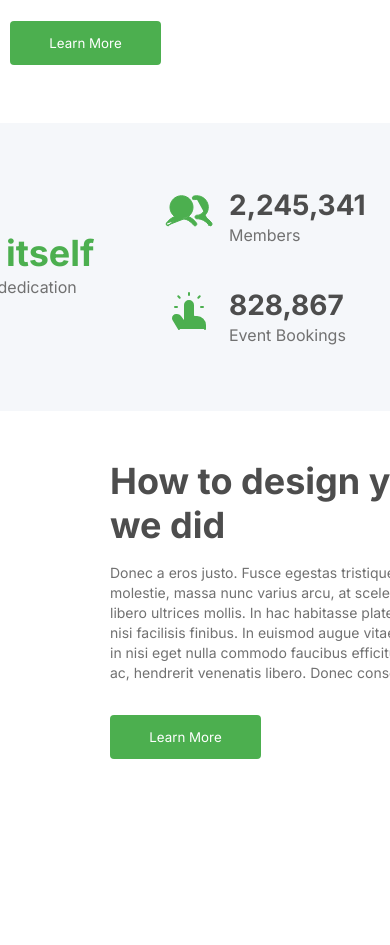
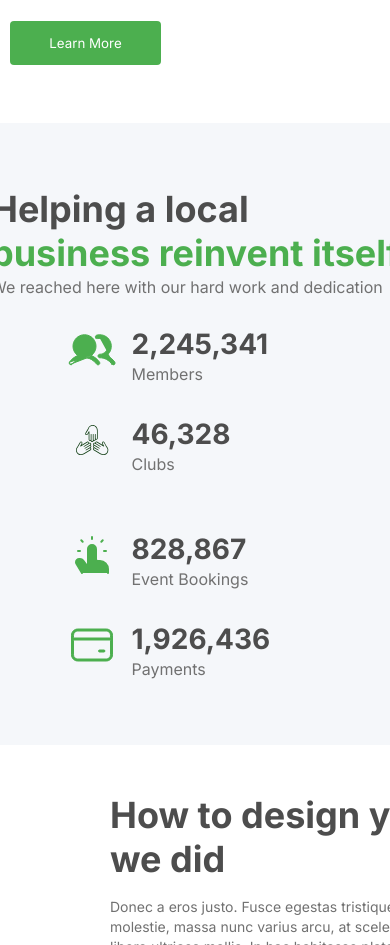
Before and after one commit to xsalles/next-content, a plain HTML site: page index.html in a window 390 px wide. Shown: the part 3040-3985 px from the top of the page. Drawn offline with Linux system fonts and the light colour scheme.

Commit message:
feat: added responsivity for the helpedData section.

```diff
--- a/styles/styles.css
+++ b/styles/styles.css
@@ -281,6 +281,96 @@ main {
   margin-top: 32px;
 }
 
+
+.helpedData {
+  display: flex;
+  margin-top: 48px;
+  padding: 64px 0;
+  background-color: var(--neutral-silver);
+  gap: 72px;
+  flex-wrap: wrap;
+  width: auto;
+  min-width: 100%;
+  justify-content: center;
+}
+
+.textHelp {
+  width: auto;
+
+  height: 120px;
+  display: flex;
+  flex-direction: column;
+}
+
+.textHelp h4 {
+  font-size: 36px;
+  line-height: 44px;
+  width: 408px;
+  height: 88px;
+  color: var(--neutral-strong-gray);
+}
+
+.textHelp pre {
+  font-size: 36px;
+  line-height: 44px;
+  color: var(--primary);
+}
+
+.textHelp p {
+  font-size: 16px;
+  line-height: 24px;
+  color: var(--neutral-normal-gray);
+}
+
+.dataContainer {
+  display: flex;
+  flex-direction: column;
+  gap: 40px;
+  width: auto;
+  min-width: 100%;
+  height: 160px;
+}
+
+.dataContainer .dataHigher {
+  display: flex;
+  gap: 30px;
+  width: auto;
+  min-width: 100%;
+  height: 60px;
+}
+
+.dataBellow {
+  display: flex;
+  gap: 30px;
+  width: auto;
+  min-width: 100%;
+  height: 60px;
+}
+
+.dataCard {
+  display: flex;
+  gap: 16px;
+  width: 255px;
+  height: 60px;
+}
+
+.dataCard img {
+  width: 48px;
+  height: 48px;
+}
+
+.dataText h5 {
+  color: var(--neutral-strong-gray);
+  font-size: 28px;
+  line-height: 36px;
+}
+
+.dataText p {
+  color: var(--neutral-normal-gray);
+  font-size: 16px;
+  line-height: 24px;
+}
+
 @media (max-width: 1229px) {
   .header {
     display: flex;
@@ -384,93 +474,35 @@ main {
     height: auto;
   }
 
-
-
-}
-
   .helpedData {
+    width: auto;
+    min-width: 100%;
+    height: auto;
     display: flex;
-  margin-top: 48px;
-  padding: 64px 0;
-  background-color: var(--neutral-silver);
-  gap: 72px;
-  width: 100vw;
-  justify-content: center;
+    align-items: center;
   }
 
   .textHelp {
-  width: 540px;
-  height: 120px;
-  display: flex;
-  flex-direction: column;
-}
-
-.textHelp h4 {
-  font-size: 36px;
-  line-height: 44px;
-  width: 408px;
-  height: 88px;
-  color: var(--neutral-strong-gray);
-}
-
-.textHelp pre {
-  font-size: 36px;
-  line-height: 44px;
-  color: var(--primary);
-}
-
-.textHelp p {
-  font-size: 16px;
-  line-height: 24px;
-  color: var(--neutral-normal-gray);
+    width: auto;
+    height: auto;
   }
 
   .dataContainer {
     display: flex;
-  flex-direction: column;
-  gap: 40px;
-  width: 540px;
-  height: 160px;
+    gap: 100px;
+    width: auto;
+    height: auto;
   }
 
-.dataContainer .dataHigher {
-  display: flex;
-  gap: 30px;
-  width: 540px;
-  height: 60px;
+  .dataHigher, .dataBellow {
+    width: auto;
+    height: auto;
+    flex-direction: column;
+    justify-content: center;
+    align-items: center;
   }
 
-.dataBellow {
-  display: flex;
-  gap: 30px;
-  width: 540px;
-  height: 60px;
 }
-
-.dataCard {
-  display: flex;
-  gap: 16px;
-  width: 255px;
-  height: 60px;
-}
-
-.dataCard img {
-  width: 48px;
-  height: 48px;
-}
-
-.dataText h5 {
-  color: var(--neutral-strong-gray);
-  font-size: 28px;
-  line-height: 36px;
-}
-
-.dataText p {
-  color: var(--neutral-normal-gray);
-  font-size: 16px;
-  line-height: 24px;
-}
-
 .howDesign {
   display: flex;
   gap: 50px;
```
Lines whose indentation alone changed are shown as unchanged.
